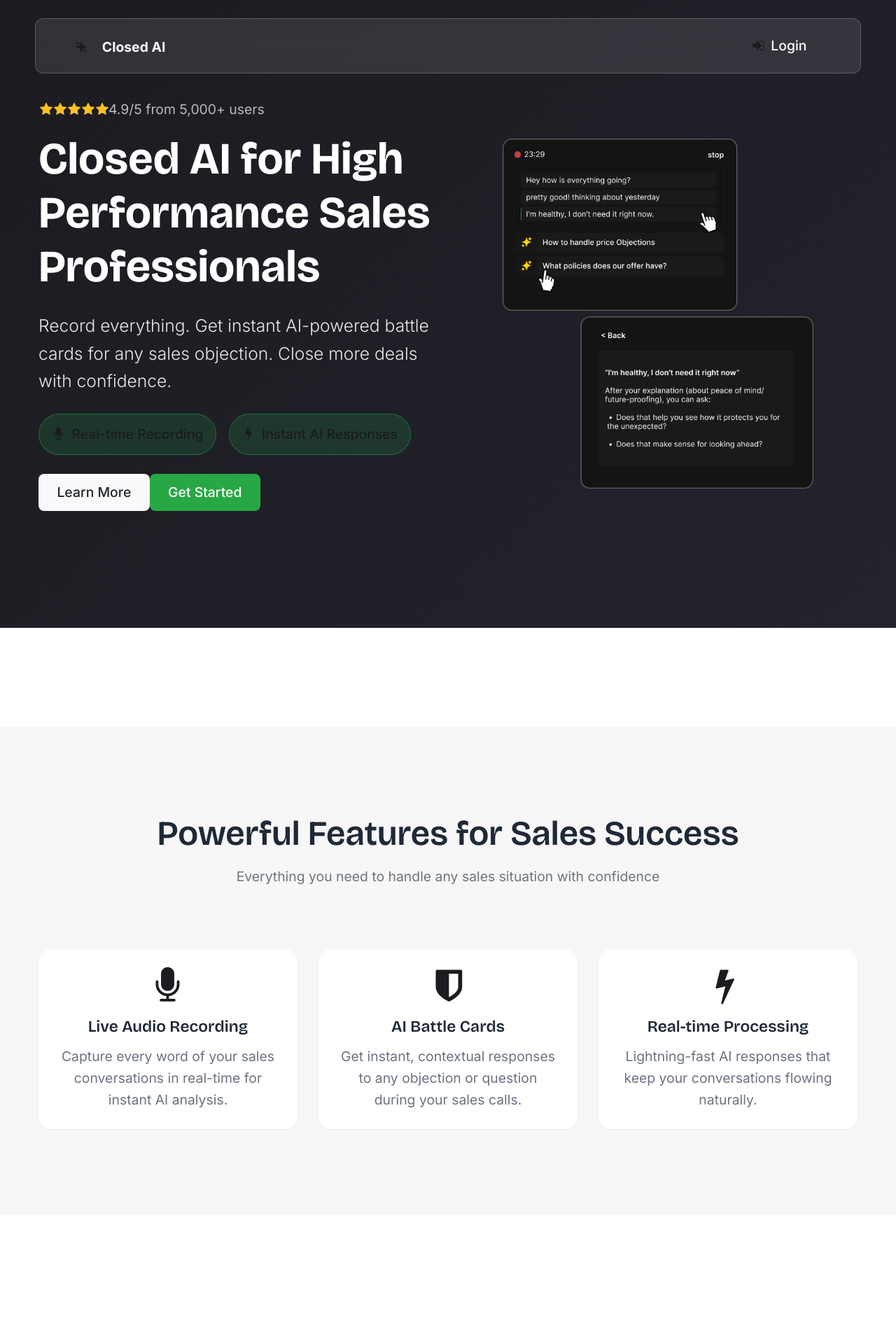
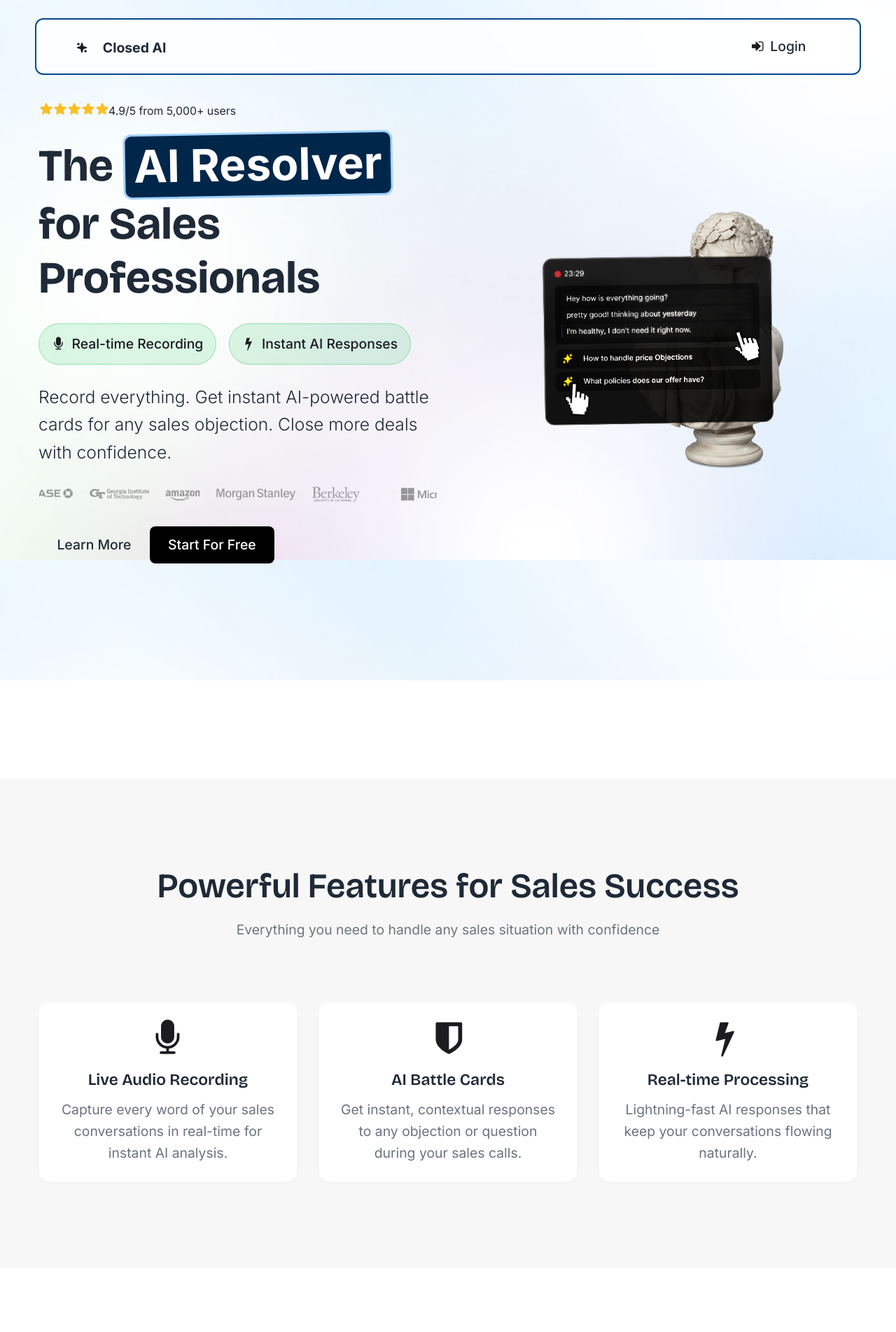
Before and after one commit to FreddyJD/closed-server, a Node server app: template views/index.hbs in a window 1280 px wide. Shown: the top 1903 px of the page at 70% size. Run offline with Node 20, Linux system fonts and the light colour scheme; the template is opened without the code that fills it, so the values that code supplies are empty; some libraries are stand-ins or nearby versions.

Commit message:
sales AI

```diff
--- a/public/css/style.css
+++ b/public/css/style.css
@@ -136,14 +136,27 @@
 }
 
 .btn-outline-primary {
-    color: var(--primary-color) !important;
-    border-color: var(--primary-color) !important;
+    color: var(--text-dark) !important;
+    border-color: var(--text-dark) !important;
+    border-width: 2px !important;
     background: transparent !important;
 }
 
 .btn-outline-primary:hover {
-    background-color: var(--primary-color) !important;
-    border-color: var(--primary-color) !important;
+    background-color: var(--text-dark) !important;
+    border-color: var(--text-dark) !important;
+    color: white !important;
+}
+
+.btn-dark {
+    background-color: #000000 !important;
+    border-color: #000000 !important;
+    color: white !important;
+}
+
+.btn-dark:hover {
+    background-color: #1a1a1a !important;
+    border-color: #1a1a1a !important;
     color: white !important;
 }
 
@@ -195,20 +208,20 @@
 
 /* Navbar on marketing pages with hero - more transparent */
 .marketing-page .navbar {
-    background: rgba(255, 255, 255, 0.1) !important;
-    border: 1px solid rgba(255, 255, 255, 0.2);
-    backdrop-filter: blur(20px);
+    background: rgb(255 255 255 / 82%) !important;
+    border: 2px solid rgb(0 72 139);
+    backdrop-filter: blur(2px);
     -webkit-backdrop-filter: blur(20px);
 }
 
 .marketing-page .navbar-brand,
 .marketing-page .navbar-nav .nav-link {
-    color: white !important;
+    color: var(--text-dark) !important;
 }
 
 .marketing-page .navbar-brand:hover,
 .marketing-page .navbar-nav .nav-link:hover {
-    color: rgba(255, 255, 255, 0.8) !important;
+    color: var(--text-dark) !important;
 }
 
 .navbar-brand {
@@ -269,12 +282,11 @@
     /* Fallback gradient background */
     background: linear-gradient(135deg, var(--primary-color) 0%, var(--secondary-color) 100%);
     /* Hero image with overlay */
-    background: linear-gradient(135deg, rgba(27, 27, 32, 0.9) 0%, rgba(37, 37, 48, 0.8) 100%),
-                url('/images/hero-background.jpg') center center;
+    background: url('/images/hero-background.jpg') center center;
     background-size: cover;
     background-attachment: fixed;
     width: 100%;
-    color: var(--white);
+    color: var(--text-dark);
     position: relative;
     min-height: 100vh;
 }
@@ -288,21 +300,21 @@
     font-size: clamp(2.8rem, 5vw, 3.8rem);
     font-weight: 700;
     margin-bottom: 1.5rem;
-    color: var(--white);
+    color: var(--text-dark);
 }
 
 .hero-section .lead {
     font-size: 1.4rem;
-    color: rgba(255, 255, 255, 0.9);
+    color: var(--text-dark);
 }
 
 .hero-section p {
-    color: rgba(255, 255, 255, 0.9);
+    color: var(--text-dark);
     font-size: 1.4rem;
 }
 
 .hero-section .text-muted {
-    color: rgba(255, 255, 255, 0.7) !important;
+    color: var(--text-dark) !important;
 }
 
 /* Star Rating - Close spacing */
@@ -313,6 +325,22 @@
 .star-rating .fa-star {
     margin-right: 0 !important;
     color: #fbbf24 !important;
+}
+
+/* Bento Box Heading Style */
+.bento-heading {
+    color: var(--white);
+    background: #002649;
+    border-radius: 12px;
+    padding: 5px 12px;
+    border: 3px solid #a0d1ff;
+    display: inline-block;
+    transform: rotate(-1deg);
+    -webkit-transform: rotate(-1deg);
+    -moz-transform: rotate(-1deg);
+    -ms-transform: rotate(-1deg);
+    font-weight: 700;
+    font-size: inherit;
 }
 
 /* Hero Tags */
@@ -339,6 +367,51 @@
 .hero-tag .fa {
     color: var(--primary-color);
     margin-right: 0.5rem;
+}
+
+/* Logo Carousel */
+.logo-carousel {
+    overflow: hidden;
+    white-space: nowrap;
+    background: rgba(255, 255, 255, 0.05);
+    border-radius: 12px;
+    backdrop-filter: blur(10px);
+    border: 1px solid rgba(255, 255, 255, 0.1);
+}
+
+.logo-carousel-text {
+    text-align: left;
+    font-size: 0.9rem;
+    color: var(--text-dark);
+    opacity: 0.8;
+}
+
+.logo-scroll-inner {
+    display: flex;
+    animation: scroll 20s linear infinite;
+    width: max-content;
+}
+
+.logo-scroll-inner img {
+    height: 40px;
+    margin: 0 1rem;
+    filter: grayscale(100%);
+    opacity: 0.6;
+    transition: all 0.3s ease;
+}
+
+.logo-carousel:hover .logo-scroll-inner img {
+    filter: grayscale(0%);
+    opacity: 1;
+}
+
+@keyframes scroll {
+    0% {
+        transform: translateX(0);
+    }
+    100% {
+        transform: translateX(-50%);
+    }
 }
 
 /* Hero Review */
--- a/views/index.hbs
+++ b/views/index.hbs
@@ -7,14 +7,16 @@
                 <div class="mb-3">
                     <div class="d-flex align-items-center mb-2">
                         <div class="text-warning star-rating">
-                            <i class="fa fa-star"></i><i class="fa fa-star"></i><i class="fa fa-star"></i><i class="fa fa-star"></i><i class="fa fa-star"></i>
+                            <i class="fa fa-star"></i><i class="fa fa-star"></i><i class="fa fa-star"></i><i
+                                class="fa fa-star"></i><i class="fa fa-star"></i>
                         </div>
-                        <span class="text-muted ms-2">4.9/5 from 5,000+ users</span>
+                        <div class="text-muted" style="font-size: 0.9rem; margin-top: 0.25rem;">4.9/5 from 5,000+ users
+                        </div>
                     </div>
                 </div>
 
-                <h1 class="display-4 fw-bold mb-4">Closed AI for High Performance Sales Professionals</h1>
-                <p class="lead mb-4">Record everything. Get instant AI-powered battle cards for any sales objection. Close more deals with confidence.</p>
+                <h1 class="display-4 fw-bold mb-4">The <span class="bento-heading"> AI Resolver</span> for Sales
+                    Professionals</h1>
 
                 <div class="hero-tags mb-4">
                     <span class="hero-tag">
@@ -25,9 +27,26 @@
                     </span>
                 </div>
 
+
+
+                <p class="lead">Record everything. Get instant AI-powered battle cards for any sales objection.
+                    Close more deals with confidence.</p>
+
+                <!-- Logo Carousel -->
+                <div class="logo-carousel mb-4">
+                    <div class="logo-scroll-inner">
+                        <img src="/images/logos.png" alt="Professional Companies">
+                        <img src="/images/logos.png" alt="Professional Companies">
+                    </div>
+                </div>
+
+
+
+
+
                 <div class="d-flex gap-3 mb-4">
-                    <a href="#features" class="btn btn-light btn-lg px-4 pe-5">Learn More</a>
-                    <a href="/" class="btn btn-success btn-lg px-4 pe-5">Get Started</a>
+                    <a href="#features" class="btn btn-outline-primary btn-lg px-4 pe-5">Learn More</a>
+                    <a href="/" class="btn btn-dark btn-lg px-4 pe-5">Start For Free</a>
                 </div>
             </div>
             <div class="col-lg-6">
@@ -55,7 +74,8 @@
                             <i class="fa fa-microphone fa-3x"></i>
                         </div>
                         <h5 class="card-title">Live Audio Recording</h5>
-                        <p class="card-text">Capture every word of your sales conversations in real-time for instant AI analysis.</p>
+                        <p class="card-text">Capture every word of your sales conversations in real-time for instant AI
+                            analysis.</p>
                     </div>
                 </div>
             </div>
@@ -67,7 +87,8 @@
                             <i class="fa fa-shield fa-3x"></i>
                         </div>
                         <h5 class="card-title">AI Battle Cards</h5>
-                        <p class="card-text">Get instant, contextual responses to any objection or question during your sales calls.</p>
+                        <p class="card-text">Get instant, contextual responses to any objection or question during your
+                            sales calls.</p>
                     </div>
                 </div>
             </div>
@@ -79,7 +100,8 @@
                             <i class="fa fa-bolt fa-3x"></i>
                         </div>
                         <h5 class="card-title">Real-time Processing</h5>
-                        <p class="card-text">Lightning-fast AI responses that keep your conversations flowing naturally.</p>
+                        <p class="card-text">Lightning-fast AI responses that keep your conversations flowing naturally.
+                        </p>
                     </div>
                 </div>
             </div>
```
Also changed, not shown: public/images/hero-background.jpg, public/images/hero.png, public/images/logos.png (added). Lines whose indentation alone changed are shown as unchanged.
